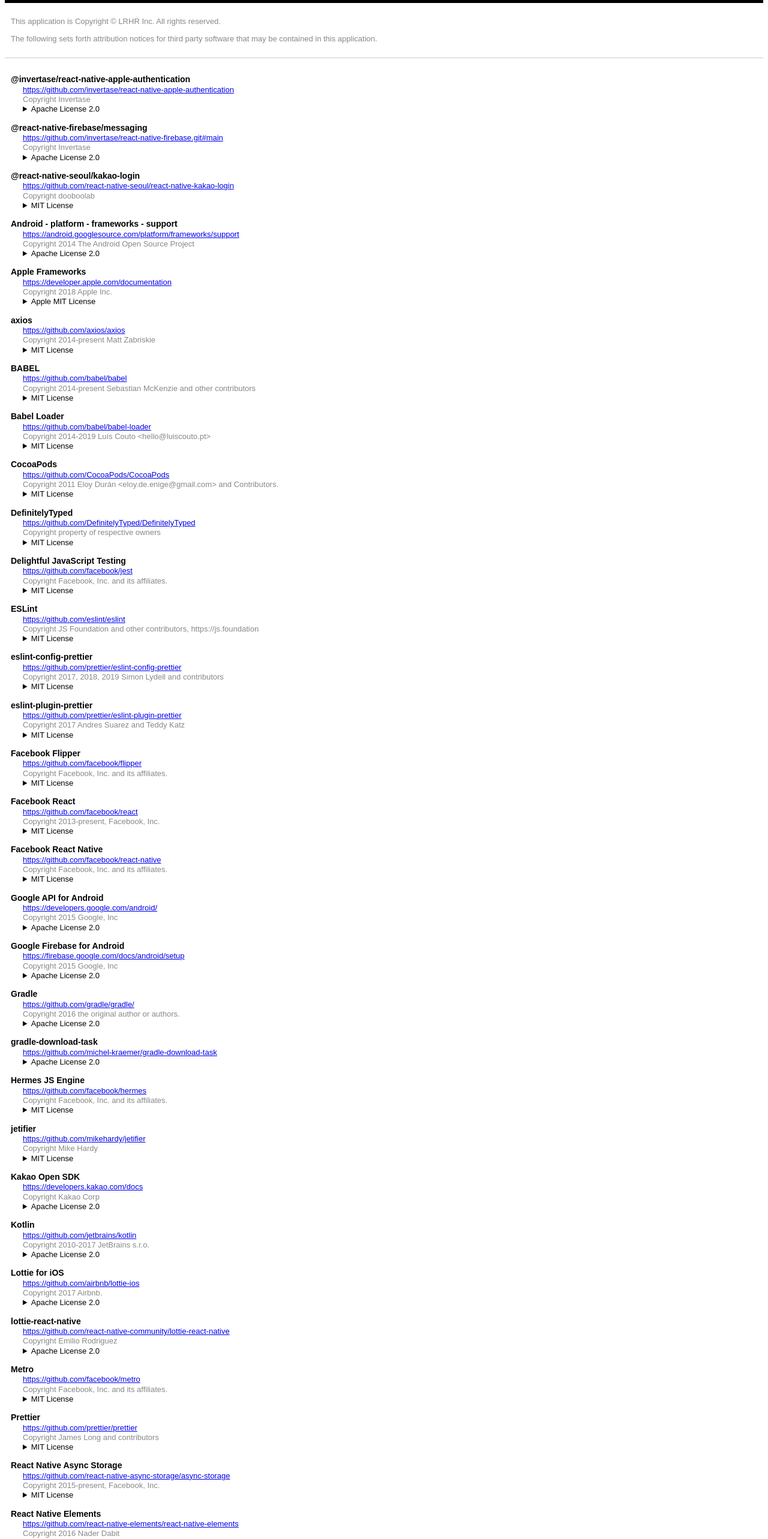
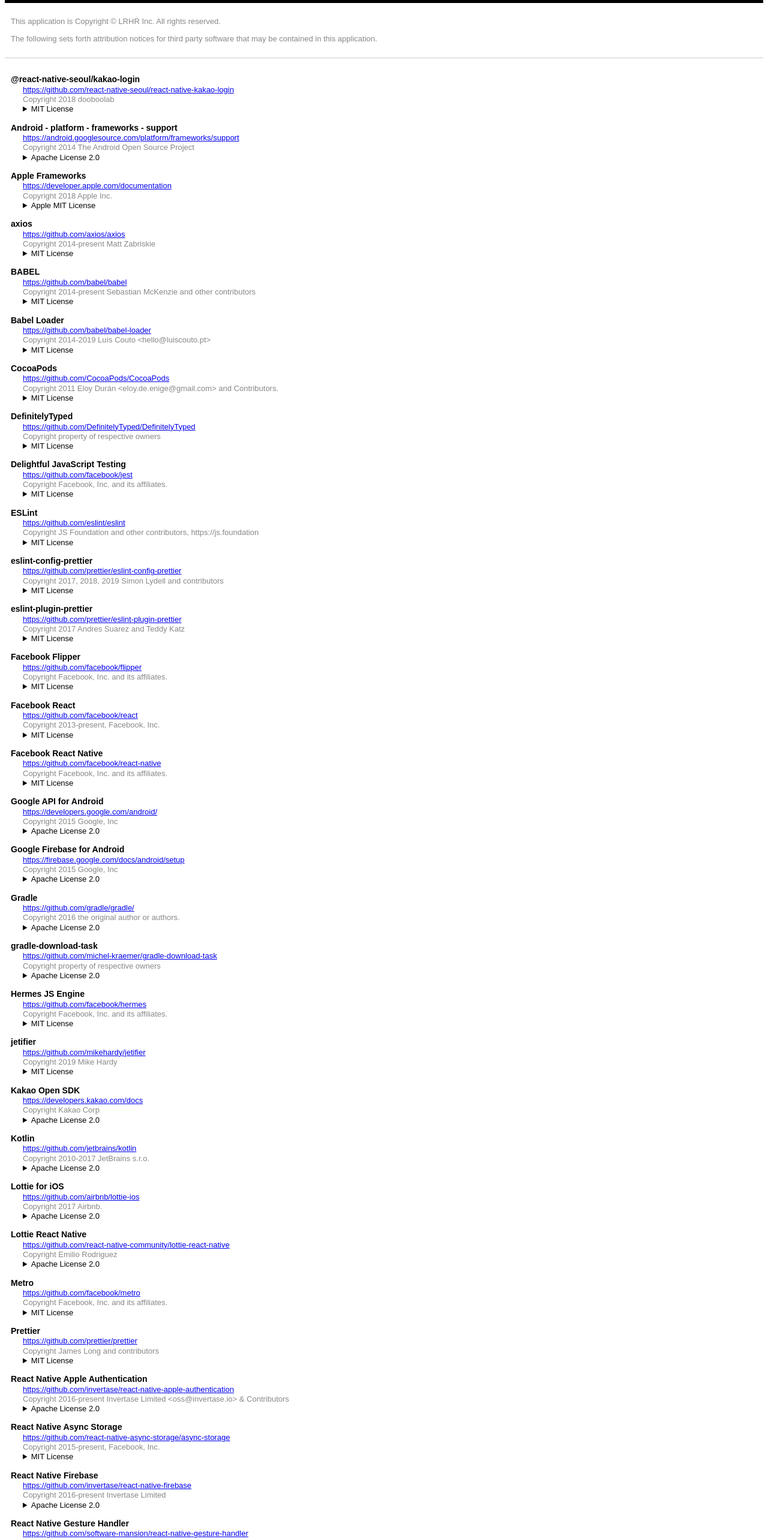
Before and after one commit to lrhr-dev/open-source-license, a plain HTML site: page index.html in a window 1280 px wide. Shown: the part 60-2626 px from the top of the page at 60% size. Drawn offline with Linux system fonts and the light colour scheme.

Commit message:
Update index.html
9월 7일 의존성 목록 업데이트

```diff
--- a/index.html
+++ b/index.html
@@ -108,7 +108,7 @@
         }
     </script>
 </head>
-<body revisionId="1oOYm7bRgS">
+<body revisionId="1oVlx7E1dH">
 <div class="legalNotice">
         <h1 class="title">OSS Notice | fapis_native</h1>
     <div class="notice"><p>This application is Copyright © LRHR Inc. All rights reserved.</p>
@@ -117,25 +117,9 @@
 
         <div class="oss">
             <dl>
-                    <dt><strong> @invertase/react-native-apple-authentication</strong></dt>
-                    <dd><a href="https://github.com/invertase/react-native-apple-authentication">https://github.com/invertase/react-native-apple-authentication</a></dd>
-                        <dd>Copyright Invertase</dd>
-                    <dd class="license">
-                                <details id="@invertase/react-native-apple-authentication" ontoggle="selectLicense(this, 'Apache-2.0')">
-                                    <summary>Apache License 2.0</summary>
-                                </details>
-                                                </dd>
-                    <dt><strong> @react-native-firebase/messaging</strong></dt>
-                    <dd><a href="https://github.com/invertase/react-native-firebase.git#main">https://github.com/invertase/react-native-firebase.git#main</a></dd>
-                        <dd>Copyright Invertase</dd>
-                    <dd class="license">
-                                <details id="@react-native-firebase/messaging" ontoggle="selectLicense(this, 'Apache-2.0')">
-                                    <summary>Apache License 2.0</summary>
-                                </details>
-                                                </dd>
                     <dt><strong> @react-native-seoul/kakao-login</strong></dt>
                     <dd><a href="https://github.com/react-native-seoul/react-native-kakao-login">https://github.com/react-native-seoul/react-native-kakao-login</a></dd>
-                        <dd>Copyright dooboolab</dd>
+                        <dd>Copyright 2018 dooboolab</dd>
                     <dd class="license">
                                 <details id="@react-native-seoul/kakao-login" ontoggle="selectLicense(this, 'MIT')">
                                     <summary>MIT License</summary>
@@ -279,6 +263,7 @@
                                                 </dd>
                     <dt><strong> gradle-download-task</strong></dt>
                     <dd><a href="https://github.com/michel-kraemer/gradle-download-task">https://github.com/michel-kraemer/gradle-download-task</a></dd>
+                        <dd>Copyright property of respective owners</dd>
                     <dd class="license">
                                 <details id="gradle-download-task" ontoggle="selectLicense(this, 'Apache-2.0')">
                                     <summary>Apache License 2.0</summary>
@@ -294,7 +279,7 @@
                                                 </dd>
                     <dt><strong> jetifier</strong></dt>
                     <dd><a href="https://github.com/mikehardy/jetifier">https://github.com/mikehardy/jetifier</a></dd>
-                        <dd>Copyright Mike Hardy</dd>
+                        <dd>Copyright 2019 Mike Hardy</dd>
                     <dd class="license">
                                 <details id="jetifier" ontoggle="selectLicense(this, 'MIT')">
                                     <summary>MIT License</summary>
@@ -324,11 +309,11 @@
                                     <summary>Apache License 2.0</summary>
                                 </details>
                                                 </dd>
-                    <dt><strong> lottie-react-native</strong></dt>
+                    <dt><strong> Lottie React Native</strong></dt>
                     <dd><a href="https://github.com/react-native-community/lottie-react-native">https://github.com/react-native-community/lottie-react-native</a></dd>
                         <dd>Copyright Emilio Rodriguez</dd>
                     <dd class="license">
-                                <details id="lottie-react-native" ontoggle="selectLicense(this, 'Apache-2.0')">
+                                <details id="Lottie React Native" ontoggle="selectLicense(this, 'Apache-2.0')">
                                     <summary>Apache License 2.0</summary>
                                 </details>
                                                 </dd>
@@ -348,6 +333,14 @@
                                     <summary>MIT License</summary>
                                 </details>
                                                 </dd>
+                    <dt><strong> React Native Apple Authentication</strong></dt>
+                    <dd><a href="https://github.com/invertase/react-native-apple-authentication">https://github.com/invertase/react-native-apple-authentication</a></dd>
+                        <dd>Copyright 2016-present Invertase Limited &lt;oss@invertase.io&gt; &amp; Contributors</dd>
+                    <dd class="license">
+                                <details id="React Native Apple Authentication" ontoggle="selectLicense(this, 'Apache-2.0')">
+                                    <summary>Apache License 2.0</summary>
+                                </details>
+                                                </dd>
                     <dt><strong> React Native Async Storage</strong></dt>
                     <dd><a href="https://github.com/react-native-async-storage/async-storage">https://github.com/react-native-async-storage/async-storage</a></dd>
                         <dd>Copyright 2015-present, Facebook, Inc.</dd>
@@ -356,12 +349,12 @@
                                     <summary>MIT License</summary>
                                 </details>
                                                 </dd>
-                    <dt><strong> React Native Elements</strong></dt>
-                    <dd><a href="https://github.com/react-native-elements/react-native-elements">https://github.com/react-native-elements/react-native-elements</a></dd>
-                        <dd>Copyright 2016 Nader Dabit</dd>
+                    <dt><strong> React Native Firebase</strong></dt>
+                    <dd><a href="https://github.com/invertase/react-native-firebase">https://github.com/invertase/react-native-firebase</a></dd>
+                        <dd>Copyright 2016-present Invertase Limited</dd>
                     <dd class="license">
-                                <details id="React Native Elements" ontoggle="selectLicense(this, 'MIT')">
-                                    <summary>MIT License</summary>
+                                <details id="React Native Firebase" ontoggle="selectLicense(this, 'Apache-2.0')">
+                                    <summary>Apache License 2.0</summary>
                                 </details>
                                                 </dd>
                     <dt><strong> React Native Gesture Handler</strong></dt>
@@ -398,15 +391,23 @@
                                                 </dd>
                     <dt><strong> react-native-app-intro-slider</strong></dt>
                     <dd><a href="https://github.com/jacse/react-native-app-intro-slider">https://github.com/jacse/react-native-app-intro-slider</a></dd>
-                        <dd>Copyright Jacob Lauritzen</dd>
+                        <dd>Copyright 2015 Joel Arvidsson</dd>
                     <dd class="license">
                                 <details id="react-native-app-intro-slider" ontoggle="selectLicense(this, 'MIT')">
                                     <summary>MIT License</summary>
                                 </details>
                                                 </dd>
+                    <dt><strong> react-native-encrypted-storage</strong></dt>
+                    <dd><a href="https://github.com/emeraldsanto/react-native-encrypted-storage">https://github.com/emeraldsanto/react-native-encrypted-storage</a></dd>
+                        <dd>Copyright emeraldsanto</dd>
+                    <dd class="license">
+                                <details id="react-native-encrypted-storage" ontoggle="selectLicense(this, 'MIT')">
+                                    <summary>MIT License</summary>
+                                </details>
+                                                </dd>
                     <dt><strong> react-native-modal</strong></dt>
                     <dd><a href="https://github.com/react-native-community/react-native-modal">https://github.com/react-native-community/react-native-modal</a></dd>
-                        <dd>Copyright Mazzarolo Matteo</dd>
+                        <dd>Copyright 2017 React Native Community</dd>
                     <dd class="license">
                                 <details id="react-native-modal" ontoggle="selectLicense(this, 'MIT')">
                                     <summary>MIT License</summary>
@@ -414,7 +415,8 @@
                                                 </dd>
                     <dt><strong> react-native-onboarding-swiper</strong></dt>
                     <dd><a href="https://github.com/jfilter/react-native-onboarding-swiper">https://github.com/jfilter/react-native-onboarding-swiper</a></dd>
-                        <dd>Copyright Gosha Arinich, Johannes Filter</dd>
+                        <dd>Copyright Gosha Arinich, 2016</dd>
+                        <dd>Copyright Johannes Filter, 2017</dd>
                     <dd class="license">
                                 <details id="react-native-onboarding-swiper" ontoggle="selectLicense(this, 'MIT')">
                                     <summary>MIT License</summary>
@@ -446,7 +448,7 @@
                                                 </dd>
                     <dt><strong> react-native-svg-transformer</strong></dt>
                     <dd><a href="https://github.com/kristerkari/react-native-svg-transformer">https://github.com/kristerkari/react-native-svg-transformer</a></dd>
-                        <dd>Copyright Krister Kari</dd>
+                        <dd>Copyright 2018 Krister Kari</dd>
                     <dd class="license">
                                 <details id="react-native-svg-transformer" ontoggle="selectLicense(this, 'MIT')">
                                     <summary>MIT License</summary>
@@ -454,7 +456,7 @@
                                                 </dd>
                     <dt><strong> react-native-swiper</strong></dt>
                     <dd><a href="https://github.com/leecade/react-native-swiper">https://github.com/leecade/react-native-swiper</a></dd>
-                        <dd></dd>
+                        <dd>Copyright 2015 斯人</dd>
                     <dd class="license">
                                 <details id="react-native-swiper" ontoggle="selectLicense(this, 'MIT')">
                                     <summary>MIT License</summary>
@@ -462,7 +464,7 @@
                                                 </dd>
                     <dt><strong> react-native-switch-toggle</strong></dt>
                     <dd><a href="https://github.com/dooboolab/react-native-switch-toggle">https://github.com/dooboolab/react-native-switch-toggle</a></dd>
-                        <dd>Copyright dooboolab@gmail.com</dd>
+                        <dd>Copyright 2018 dooboolab</dd>
                     <dd class="license">
                                 <details id="react-native-switch-toggle" ontoggle="selectLicense(this, 'MIT')">
                                     <summary>MIT License</summary>
```
